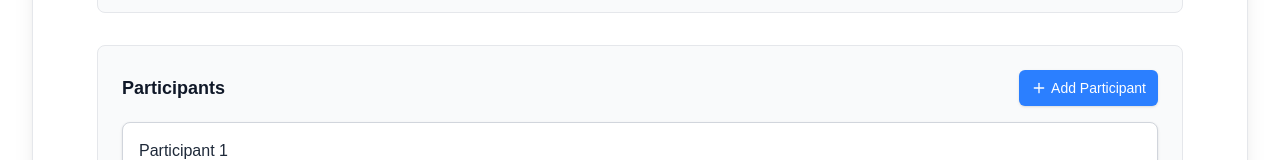
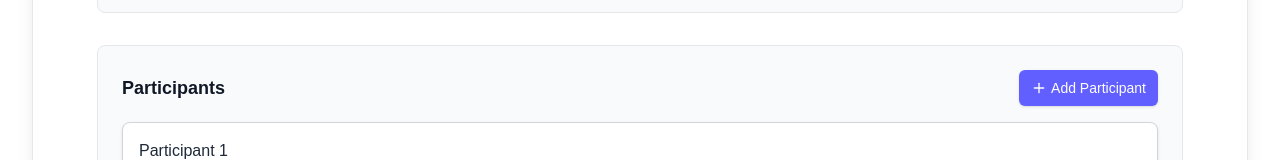
Before and after one commit to Maelewano/mael, a Next.js app: page /schedule in a window 1280 px wide. Shown: the part 398-558 px from the top of the page. Built offline with nearby package versions, Linux system fonts and the light colour scheme; no server answers.

Commit message:
style: update button color for adding participants in MeetingForm

```diff
--- a/app/Components/Scheduler/MeetingForm.tsx
+++ b/app/Components/Scheduler/MeetingForm.tsx
@@ -185,7 +185,7 @@ export default function MeetingForm() {
               <button
                 type="button"
                 onClick={addParticipant}
-                className="flex items-center rounded-md bg-blue-500 px-3 py-2 text-sm font-medium text-white shadow-sm transition-all duration-200 hover:bg-blue-600 hover:shadow-md focus:outline-none focus:ring-2 focus:ring-blue-500 focus:ring-offset-2"
+                className="flex items-center rounded-md bg-indigo-500 px-3 py-2 text-sm font-medium text-white shadow-sm transition-all duration-200 hover:bg-indigo-600 hover:shadow-md focus:outline-none focus:ring-2 focus:ring-indigo-500 focus:ring-offset-2"
               >
                 <Plus className="mr-1 size-4" />
                 Add Participant
```
